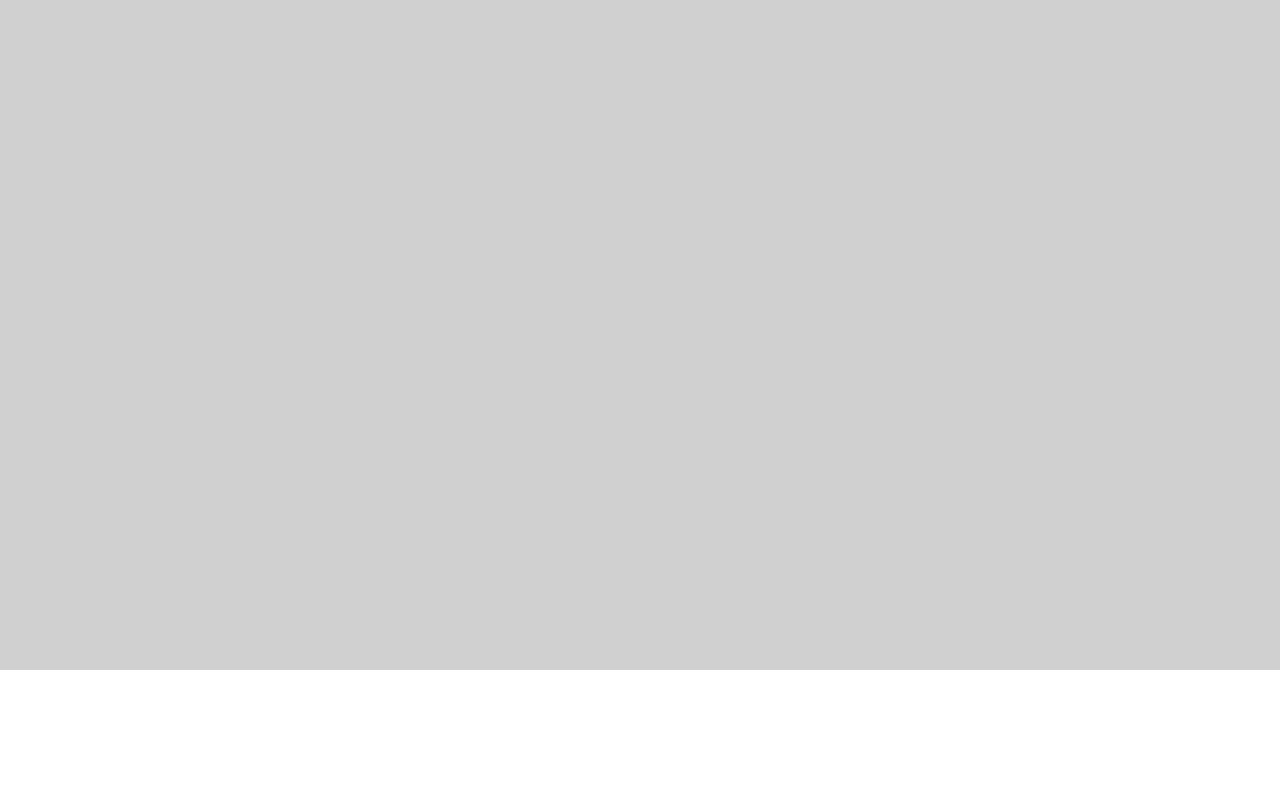
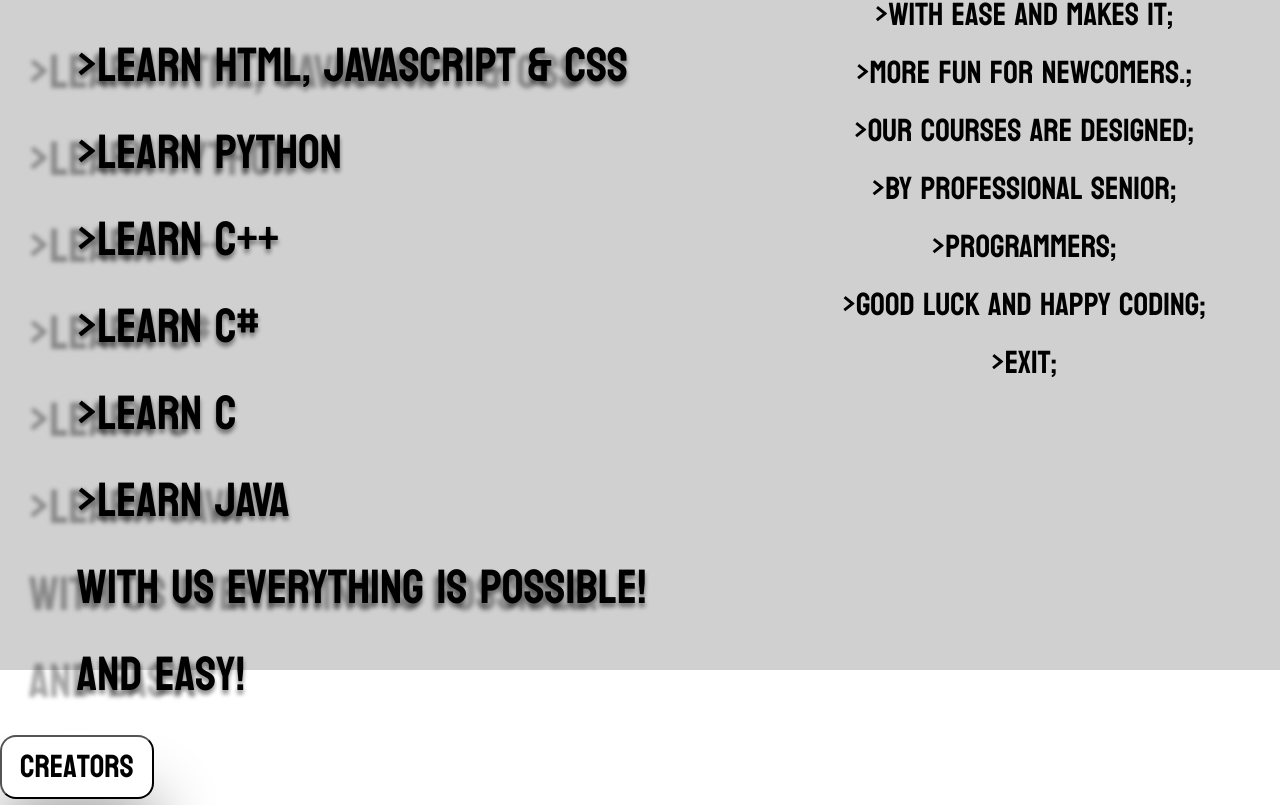
Before and after one commit to nNote1377/project-python, a plain HTML site: page index.html in a window 1280 px wide. Shown: the part 130-935 px from the top of the page. Before the commit the page ends 800 px from the top, so only its background shows below. Drawn offline with Linux system fonts and the light colour scheme.

Commit message:
zepsute scalowanie

```diff
--- a/css/main.css
+++ b/css/main.css
@@ -1,31 +1,61 @@
-html,body{
+html, body {
     margin: 0;
     padding: 0;
     width: 100%;
     height: 100%;
 }
-#home-page{
+
+#home-page {
     width: 100%;
     height: 100%;
     font-family: Koulen-Regular, serif;
     background: #d0d0d0;
 }
-.left-pane{
+
+.left-pane, .right-pane {
+    /*width: 50%;*/
+    height: 100%;
+    /*float: left;*/
+}
+
+.left-pane {
+
+    width: 60%;
+    float: left;
+    font-size: 3rem;
+    text-shadow: -1em 7px 4px rgba(0, 0, 0, 0.35), 0px 4px 4px rgba(0, 0, 0, 0.25), 0px 4px 4px rgba(0, 0, 0, 0.25);
+}
+
+.logo, .what-we-teach{
+    width: 90%;
+
+
+    padding-left: 10%;
+}
+.logo{
     width: 50%;
-    float: left;
+    padding-top: 5%;
 }
-/*Logo*/
-.logo{
-    /*float: left;*/
-    /*width: 50%;*/
+.left-button{
+    background: #ffffff;
+    border-radius: 1rem;
+    height: 15%;
+    width: 20%;
+    box-shadow: 0rem 4rem 4rem 0rem rgba(0, 0, 0, 0.45);
+    color: #000000;
+    text-align: center;
+    font-family: "Koulen-Regular", sans-serif;
+    font-size: 2rem;
+    /*font-weight: 400;*/
+
 }
-.logo img{
-    /*width: 90%;*/
-    /*margin: 5%;*/
+.right-pane {
+    float: right;
+    width: 40%;
+
+    font-size: 2rem;
+    text-align: center;
 }
-/*what we offer*/
-.what-we-offer{
-    /*width: 50%;*/
-    /*float: left;*/
-    font-size: 3rem;
+.right-pane-content{
+    margin: auto;
 }
--- a/index.html
+++ b/index.html
@@ -12,17 +12,40 @@
 
 <div id="home-page">
     <div class="left-pane">
-        <div class="logo">
-            <img src="assets/logo.png" alt="welearn">
+        <img class="logo" src="assets/logo.png" alt="welearn">
+        <br>
+        <div class="what-we-teach">
+            >LEARN HTML, JAVASCRIPT & CSS<br>
+            >LEARN PYTHON<br>
+            >LEARN C++<br>
+            >LEARN C#<br>
+            >LEARN C<br>
+            >LEARN JAVA<br>
+
+            WITH US EVERYTHING IS POSSIBLE!
+            <br>and easy!
         </div>
-        <div class="what-we-offer">
-            >LEARN HTML, JAVASCRIPT & CSS
+        <div class="left-pane-button">
+            <input class="left-button" type="button" value="Creators">
         </div>
     </div>
 
-    <div class="">
+    <div class="right-pane">
+        <div class="right-pane-content">
 
+        </div>
+        >WeLearn helps you;<br>
+        >Get into Programming;<br>
+        >with ease and makes it;<br>
+        >more fun for newcomers.;<br>
+        >Our courses are designed;<br>
+        >by professional senior;<br>
+        >programmers;<br>
+        >good luck and happy coding;<br>
+        >exit;
     </div>
+
+
 </div>
 
 
```
Also changed, not shown: assets/logo.png (added).
